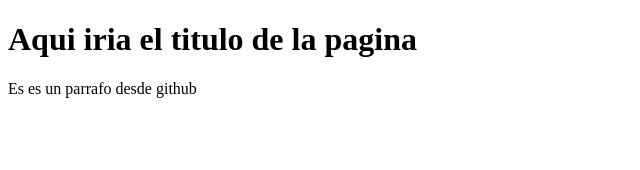
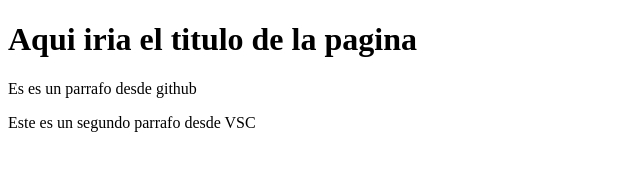
Before and after one commit to desalaz/Proyecto-web-empresaC, a plain HTML site: page index.html in a window 1280 px wide. Shown: the whole page, without its empty margins (0-640 px from the left). Drawn offline with Linux system fonts and the light colour scheme.

Commit message:
Agregando un segundo parrafo desde vs

```diff
--- a/index.html
+++ b/index.html
@@ -9,5 +9,6 @@
 <body>
     <h1>Aqui iria el titulo de la pagina</h1>
     <p> Es es un parrafo desde github </p>
+    <p>Este es un segundo parrafo desde VSC</p>
 </body>
 </html>
```
